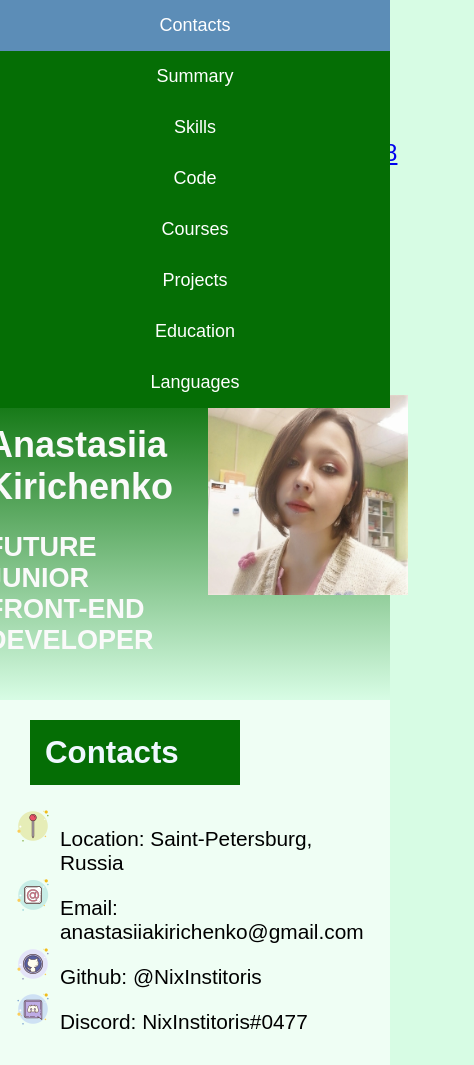
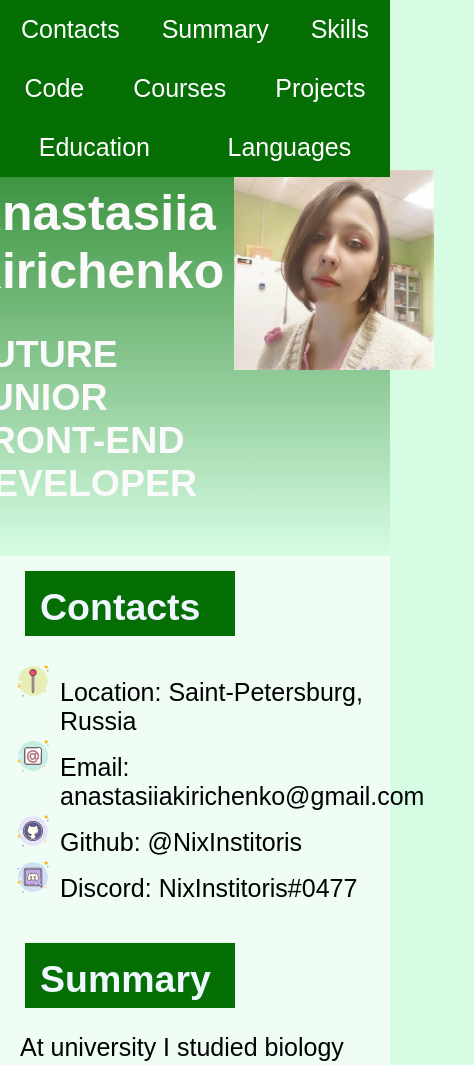
Before and after one commit to NixInstitoris/rsschool-cv, a plain HTML site: page index.html in a window 390 px wide. Shown: the top 1065 px of the page, 474 px wide, since content can reach past the window. Drawn offline with Linux system fonts and the light colour scheme.

Commit message:
refactor: edit css file

```diff
--- a/style.css
+++ b/style.css
@@ -35,6 +35,7 @@ body {
 .nav {
   display: flex;
   justify-content: flex-end;
+  flex-wrap: wrap;
   background-color: rgb(5, 110, 5);
   position: fixed;
   top: 0;
@@ -42,18 +43,22 @@ body {
   left: 0;
 }
 nav a {
-	color:#fff; padding:15px 10px; text-decoration:none; text-align:center;
+	color:#fff;
+  padding:15px 10px;
+  text-decoration:none;
+  text-align:center;
 }
 .nav a:hover { background:#5c8db7; }
 
 .caption {
   float: right;
-  margin: 20px;
-  align-self: center;
+  margin: 20px 0px;
+  padding: 0px 0px 0px 50px;
+
   }
 .photo {
   float: left;
-  margin: 15px;
+  margin: 40px 40px 5px 10px;
 }
 
 .header {
@@ -72,22 +77,22 @@ nav a {
   width: 210px;
   height: 65px;
   padding: 15px;
-  margin: 10px;
+  margin: 5px;
   background-color: rgb(5, 110, 5);
   color: aliceblue;
 }
 
 .loc {
-  list-style-image: url(/assets/img/icons8-булавка-для-карты-40.png);
+  list-style-image: url(assets/img/icons8-булавка-для-карты-40.png);
 }
 .email {
-  list-style-image: url(/assets/img/icons8-эл.-адрес-40.png);
+  list-style-image: url(assets/img/icons8-эл.-адрес-40.png);
 }
 .git {
-  list-style-image: url(/assets/img/icons8-github-40.png);
+  list-style-image: url(assets/img/icons8-github-40.png);
 }
 .discord {
-  list-style-image: url(/assets/img/icons8-новый-логотип-discord-new-logo-40.png);
+  list-style-image: url(assets/img/icons8-новый-логотип-discord-new-logo-40.png);
 }
 
 .code {
@@ -96,23 +101,21 @@ nav a {
   padding: 15px;
 }
 .project {
-  list-style-image: url(/assets/img/icons8-репозиторий-40.png);
+  list-style-image: url(assets/img/icons8-репозиторий-40.png);
 }
 .skill {
-  list-style-image: url(/assets/img/icons8-развитие-навыков-40.png);
+  list-style-image: url(assets/img/icons8-развитие-навыков-40.png);
 }
 footer {
   display: flex;
+  flex-wrap: wrap;
   justify-content: space-around;
-  flex-wrap: wrap;
   background-color: rgb(50, 150, 50);
   padding: 15px 0px 0px 0px;
 }
 
 .footer-item {
   display: flexbox;
-  flex-direction: row;
-  width: 17%;
   text-align: center;
   font-size: 24px;
 }
@@ -121,23 +124,14 @@ footer {
 	.nav {
     justify-content: space-around;
   }
-	.nav a {
-
-    flex-grow:1;
-    width: auto;
-  }
+.container-header {
+  margin: 40px 0px 0px 0px;
+}
 }
 @media all and (max-width: 500px) {
 	.nav {
-    flex-direction: column;
+    justify-content: space-around;
   }
-  .header {
-    position: absolute;
-    top: 380px;
-    font-size: 18px;
-  }
-  main {
-    font-size: smaller;
-    position: absolute;
-    top: 700px;
-  }
+.container-header {
+  margin: 90px 0px 0px 0px;
+}
```
Also changed, not shown: index.html (+1 -0 lines).
